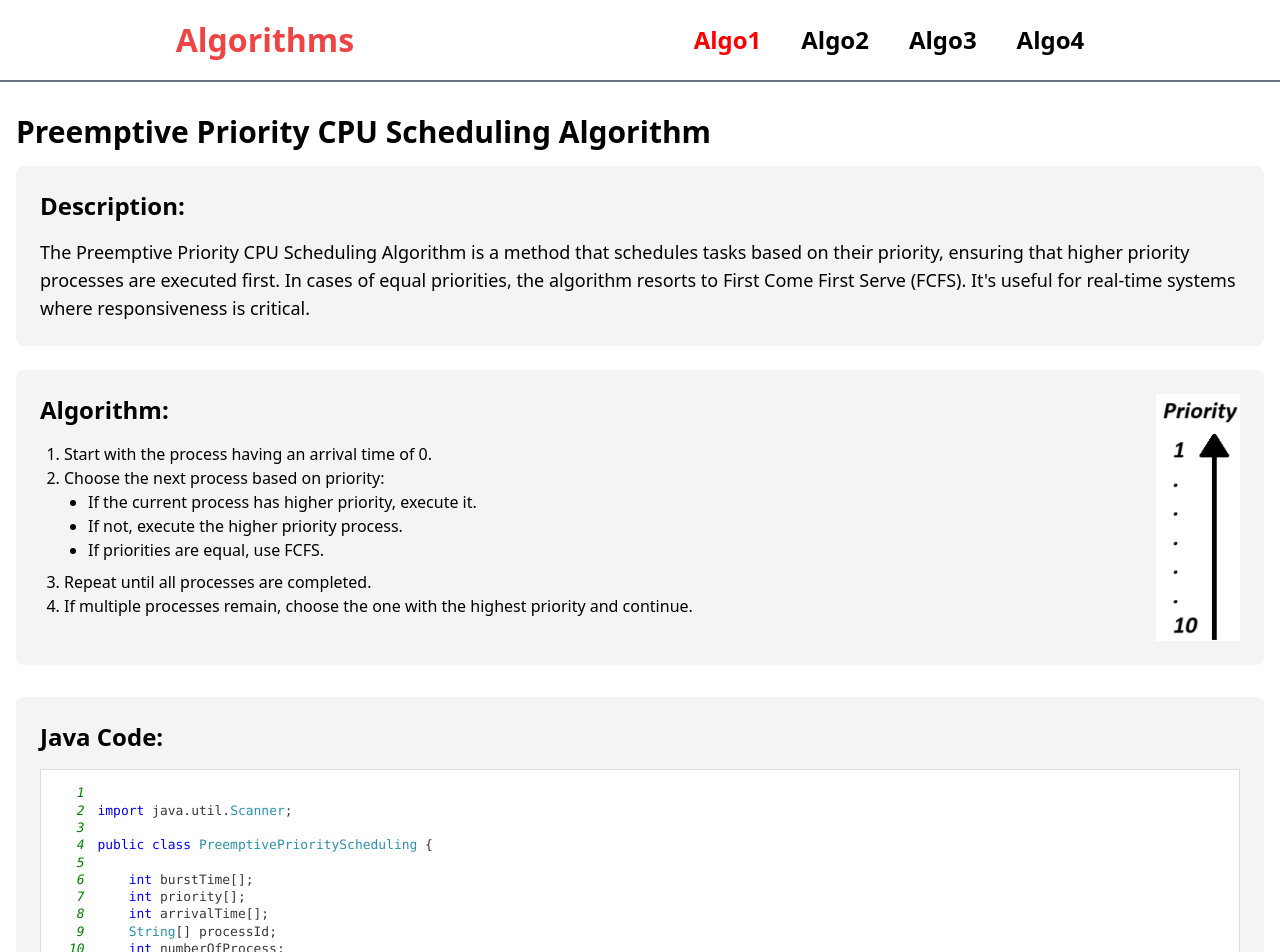
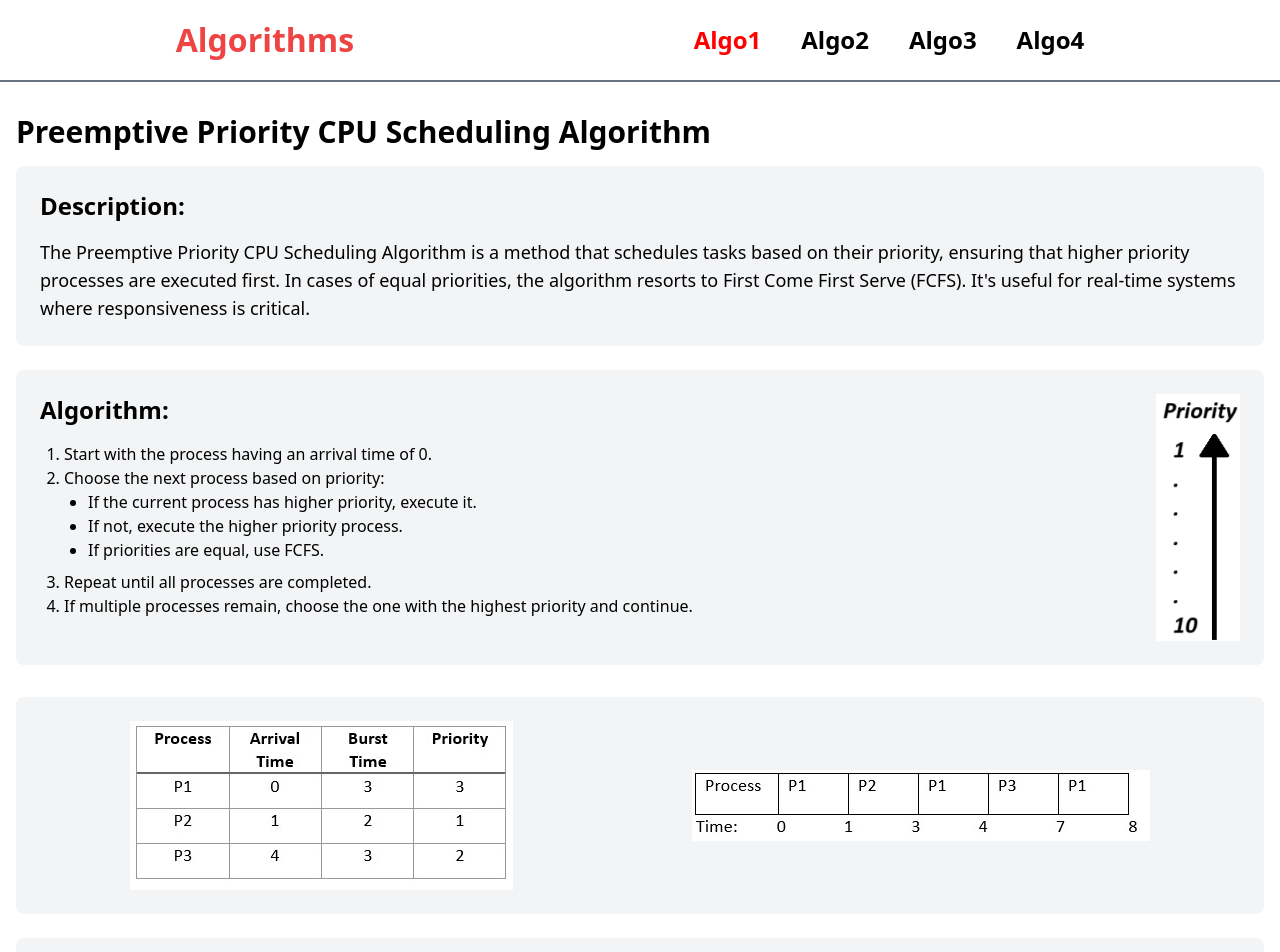
Before and after one commit to Pavan-2929/algorithms, a React (Vite) app: page / in a window 1280 px wide. Shown: the top 952 px of the page. Built offline with nearby package versions, Linux system fonts and the light colour scheme.

Commit message:
change the position of the image in algo1

```diff
--- a/src/pages/Algo1.jsx
+++ b/src/pages/Algo1.jsx
@@ -149,6 +149,11 @@ public class PreemptivePriorityScheduling {
         </div>
       </div>
 
+      <div className="flex justify-around items-center flex-wrap bg-gray-100 rounded-lg p-6 mb-6 transition-all duration-300 hover:bg-gray-200">
+        <img src={"1image1.jpg"} alt="" />
+        <img src={"1image2.jpg"} alt="" />
+      </div>
+
       {/* Code Syntax Highlighting */}
       <div className="bg-gray-100 rounded-lg p-6 mb-8">
         <h2 className="text-2xl font-semibold mb-4">Java Code:</h2>
@@ -163,10 +168,6 @@ public class PreemptivePriorityScheduling {
         <img src="/1output.png" alt="Output Screenshot" />
       </div>
 
-      <div className="flex justify-around items-center flex-wrap bg-gray-100 rounded-lg p-6 mb-6 transition-all duration-300 hover:bg-gray-200">
-        <img src={"1image1.jpg"} alt="" />
-        <img src={"1image2.jpg"} alt="" />
-      </div>
       {/* Advantages Section */}
       <div className="bg-gray-100 rounded-lg p-6 mb-6 transition-all duration-300 hover:bg-gray-200">
         <h2 className="text-2xl font-bold mb-4 flex items-center">
```
